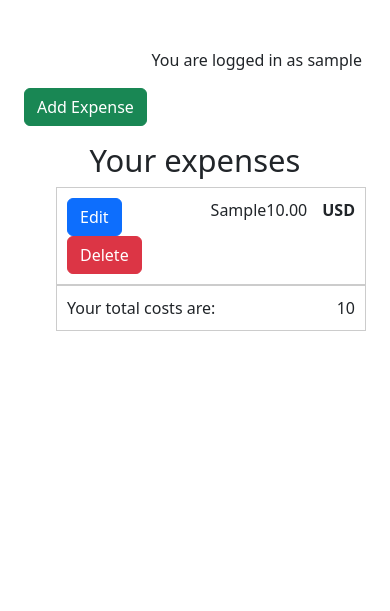
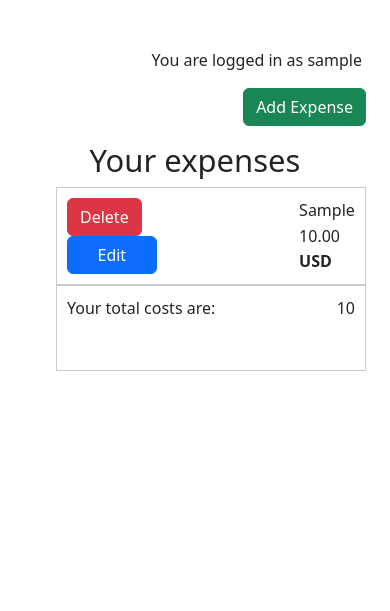
Before and after one commit to Tekali7/Costly, a Django app: page / in a window 390 px wide. Shown: the part 80-691 px from the top of the page. Run offline with Django 5.2, Linux system fonts and the light colour scheme; a user stored in the database is signed in; tables that the repository leaves empty hold one stand-in row (values such as "Sample post").

Commit message:
Improve mobile styling

```diff
--- a/expense/templates/expense/index.html
+++ b/expense/templates/expense/index.html
@@ -7,7 +7,7 @@
 <!-- index.html content starts here -->
     <div class="container">
         <div class="row mb-3">
-            <div class="col text-right">
+            <div class="col d-flex justify-content-end">
                 <a href="{% url 'add_expense' %}" class="btn btn-success">Add Expense</a>
             </div>
         </div>
@@ -21,9 +21,11 @@
                         <a href="{% url 'edit_expense' edit_id=expense.id %}" class="btn btn-primary">Edit</a>
                         <button class="btn btn-danger delete-expense mr-3" data-expense-id="{{ expense.id }}">Delete</button>
                     </div>
-                    <span class="expense-item-name">{{ expense.item }}</span>
-                    <span class="expense-item-amount">{{ expense.amount }}</span>
-                    <span class="expense-item-currency">{{ expense.currency }}</span>
+                    <div class="expense-item-small">
+                        <span class="expense-item-name">{{ expense.item }}</span>
+                        <span class="expense-item-amount">{{ expense.amount }}</span>
+                        <span class="expense-item-currency">{{ expense.currency }}</span>
+                    </div>
                 </li>
             {% endfor %}
             <!--Total cost-->
--- a/static/css/style.css
+++ b/static/css/style.css
@@ -24,3 +24,29 @@
 .delete-expense {
     margin-right: 15px;
 }
+
+.total-cost {
+    padding-bottom: 50px;
+}
+
+/*------------------------------------------------------------
+-------------------Media query less than 425px----------------
+------------------------------------------------------------*/
+
+@media (max-width: 425px) {
+    .expense-item-buttons {
+        display: flex;
+        justify-content: space-between;
+        flex-direction: column-reverse;
+    }
+}
+
+/*------------------------------------------------------------
+-------------------Media query less than 400px----------------
+------------------------------------------------------------*/
+
+@media (max-width: 400px) {
+    .expense-item-small {
+        display: grid;
+    }
+}
--- a/templates/base.html
+++ b/templates/base.html
@@ -19,7 +19,7 @@
     <link rel="stylesheet" href="https://cdn.jsdelivr.net/npm/bootstrap@5.3.2/dist/css/bootstrap.min.css">
 
     <!-- Custom CSS -->
-    <link rel="stylesheet" href="{% static 'css/style.css' %}">
+    <link rel="stylesheet" type="text/css" href="{% static 'css/style.css' %}">
 
     <!-- Favicon -->
     <link rel="apple-touch-icon" sizes="180x180" href="{% static 'images/favicon/apple-touch-icon.png' %}">
```
Also changed, not shown: templates/account/login.html (+7 -0 lines), templates/account/signup.html (+7 -0 lines), 3 other files.
